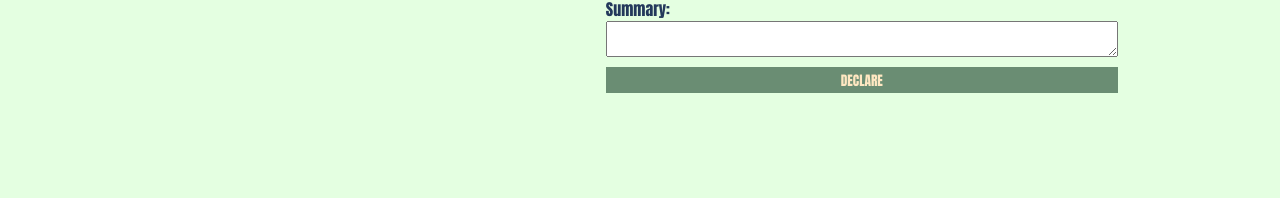
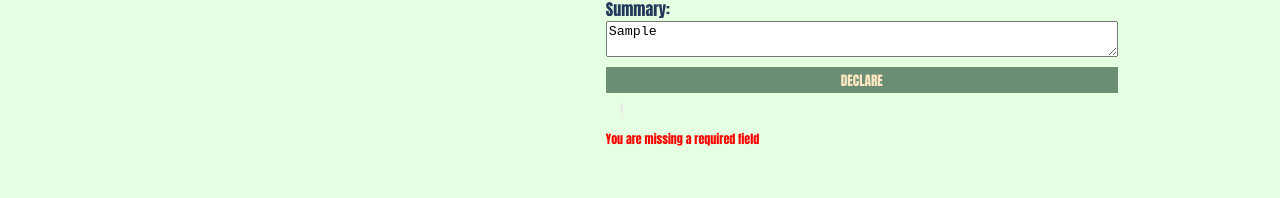
Before and after one commit to Quick-Command/QuickCommand, a React (Create React App) app: page / in a window 1280 px wide. Both pictures are taken after typing "Sample", "Sample", "Sample", "2020-01-15", "Sample" into the empty fields and a click on the button "DECLARE". Shown: the part 478-676 px from the top of the page. Built offline with nearby package versions, Linux system fonts and the light colour scheme; no server answers.

Commit message:
Add validation to incident form

```diff
--- a/src/components/IncidentForm/IncidentForm.css
+++ b/src/components/IncidentForm/IncidentForm.css
@@ -10,6 +10,10 @@ input,
 textarea,
 select {
   margin-bottom: 10px;
+}
+
+.error-message {
+  color: red;
 }
 
 .declare-submission {
--- a/src/components/IncidentForm/IncidentForm.js
+++ b/src/components/IncidentForm/IncidentForm.js
@@ -5,7 +5,7 @@ import {
 } from '../OngoingIncidents/OngoingIncidentsSlice'
 import './IncidentForm.css'
 import { statesCodes } from '../../utilities'
-// import { ReactComponent as Error } from '../../Icons/error.svg'
+import { ReactComponent as Error } from '../../Icons/error.svg'
 import { ReactComponent as Checkmark } from '../../Icons/checkmark.svg'
 
 const IncidentForm = () => {
@@ -18,14 +18,16 @@ const IncidentForm = () => {
   const [incidentCity, setIncidentCity] = useState('');
   const [incidentState, setIncidentState] = useState('');
   const [success, setSuccess] = useState(false);
+  const [error, setError] = useState(false);
   const [tempName, setTempName] = useState('');
 
   const dispatch = useDispatch();
 
   const handleSubmit = e => {
-    e.preventDefault();
-    setTempName(incidentName);
-    const incidentObj = {
+    if (incidentName && incidentType && incidentCity && incidentState && incidentDate) {
+      e.preventDefault();
+      setTempName(incidentName);
+      const incidentObj = {
       name: incidentName,
       incident_type: incidentType,
       description: incidentSummary,
@@ -37,6 +39,10 @@ const IncidentForm = () => {
     }
     dispatch(declareNewIncident(incidentObj))
     clearInputs()
+    } else {
+      e.preventDefault()
+      setError(true)
+    }
   }
 
   const clearInputs = () => {
@@ -47,6 +53,7 @@ const IncidentForm = () => {
     setIncidentLocation('');
     setIncidentCity('');
     setIncidentState('');
+    setError(false);
     setSuccess(true);
     setTimeout(() => {
       setSuccess(false)
@@ -127,6 +134,12 @@ const IncidentForm = () => {
           <span>{tempName} is Declared and Ongoing</span>
         </div>
       }
+      {error &&
+        <div className='success'>
+          <Error className='checkmark'></Error>
+          <p className='error-message'>You are missing a required field</p>
+        </div>
+      }
     </form>
   )
 
```
